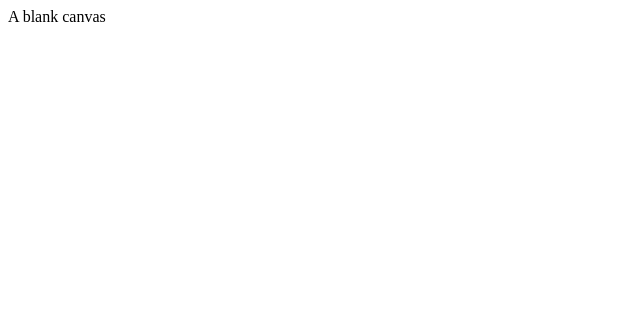
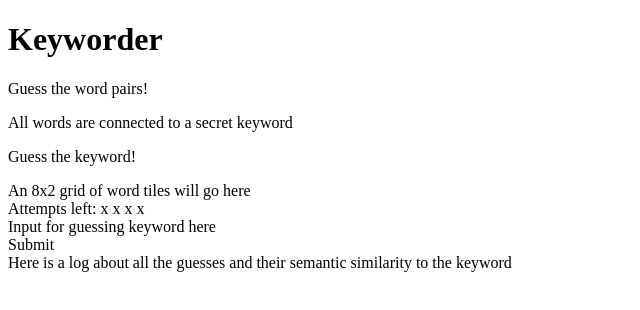
Before and after one commit to srpocock/Keyworder, a React (Vite) app in the folder keyworder-frontend/: page / in a window 1280 px wide. Shown: the top 310 px of the page, without its empty margins (0-640 px from the left). Built offline with nearby package versions, Linux system fonts and the light colour scheme.

Commit message:
First draft structure

```diff
--- a/keyworder-frontend/src/App.tsx
+++ b/keyworder-frontend/src/App.tsx
@@ -1,12 +1,12 @@
-import words from './utils/words.ts';
-
-await words.initialise();
-console.log(words.wordList);
+import Game from './components/Game.tsx';
 
 function App() {
 
     return (
-        <div>A blank canvas</div>
+        <>
+            <h1>Keyworder</h1>
+            <Game />
+        </>
     )
 }
 
--- /dev/null
+++ b/keyworder-frontend/src/components/Attempts.tsx
@@ -0,0 +1,6 @@
+export default function Attempts() {
+
+    return (
+        <div>Attempts left: x x x x</div>
+    )
+}
--- /dev/null
+++ b/keyworder-frontend/src/components/Buttons.tsx
@@ -0,0 +1,6 @@
+export default function Buttons() {
+
+    return (
+        <div>Submit</div>
+    )
+}
--- /dev/null
+++ b/keyworder-frontend/src/components/Game.tsx
@@ -0,0 +1,26 @@
+import words from '../utils/words.ts';
+import Instructions from './Instructions.tsx';
+import WordTiles from './WordTiles.tsx';
+import Attempts from './Attempts.tsx';
+import KeywordInput from './KeywordInput.tsx';
+import Buttons from './Buttons.tsx';
+import History from './History.tsx';
+
+// Initialise words
+
+await words.initialise();
+
+
+export default function Game() {
+
+    return (
+        <section className="game">
+            <Instructions />
+            <WordTiles />
+            <Attempts />
+            <KeywordInput />
+            <Buttons />
+            <History />
+        </section>
+    )
+}
--- /dev/null
+++ b/keyworder-frontend/src/components/History.tsx
@@ -0,0 +1,6 @@
+export default function History() {
+
+    return (
+        <div>Here is a log about all the guesses and their semantic similarity to the keyword</div>
+    )
+}
--- /dev/null
+++ b/keyworder-frontend/src/components/Instructions.tsx
@@ -0,0 +1,10 @@
+export default function Instructions() {
+
+    return (
+        <div>
+            <p>Guess the word pairs!</p>
+            <p>All words are connected to a secret keyword</p>
+            <p>Guess the keyword!</p>
+        </div>
+    )
+}
--- /dev/null
+++ b/keyworder-frontend/src/components/KeywordInput.tsx
@@ -0,0 +1,6 @@
+export default function KeywordInput() {
+
+    return (
+        <div>Input for guessing keyword here</div>
+    )
+}
--- /dev/null
+++ b/keyworder-frontend/src/components/WordTiles.tsx
@@ -0,0 +1,8 @@
+export default function WordTiles() {
+
+    return (
+        <>
+        <div>An 8x2 grid of word tiles will go here</div>
+        </>
+    )
+}
```
